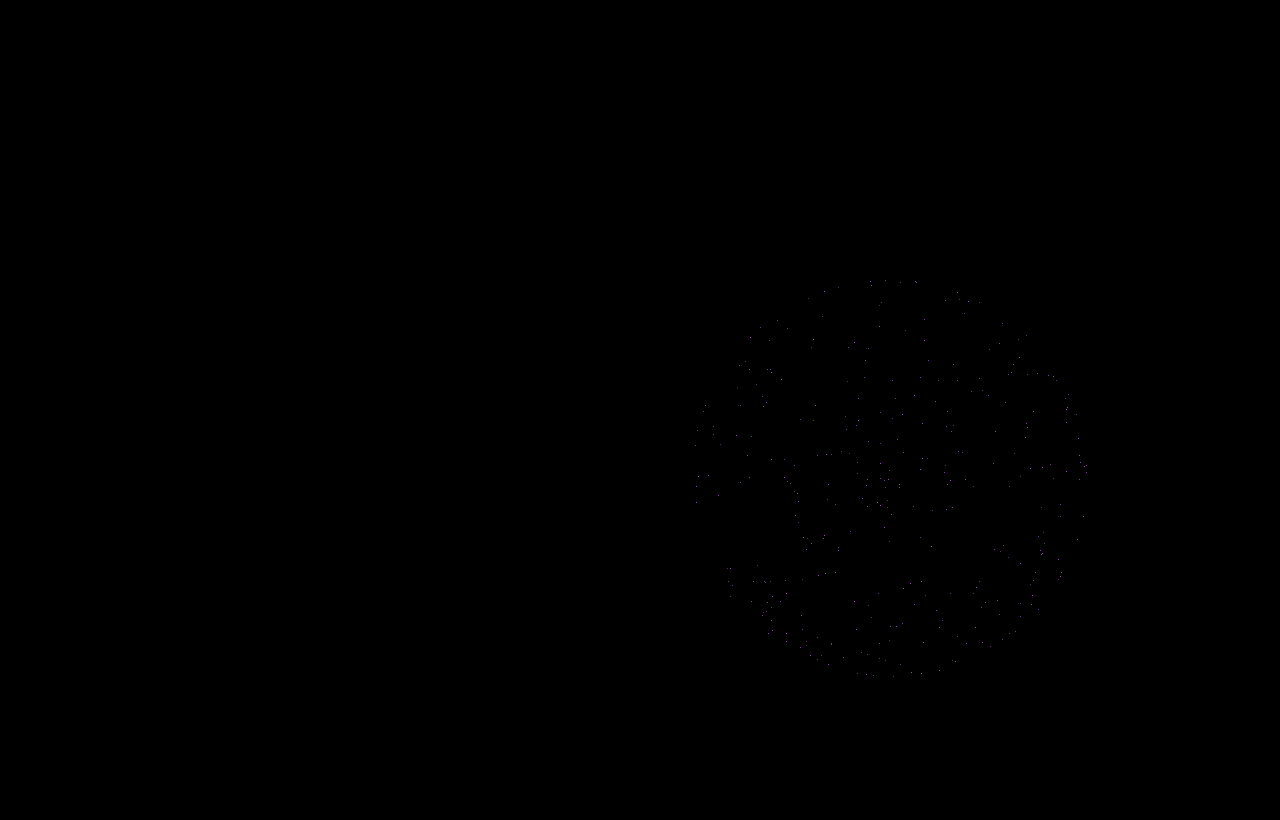
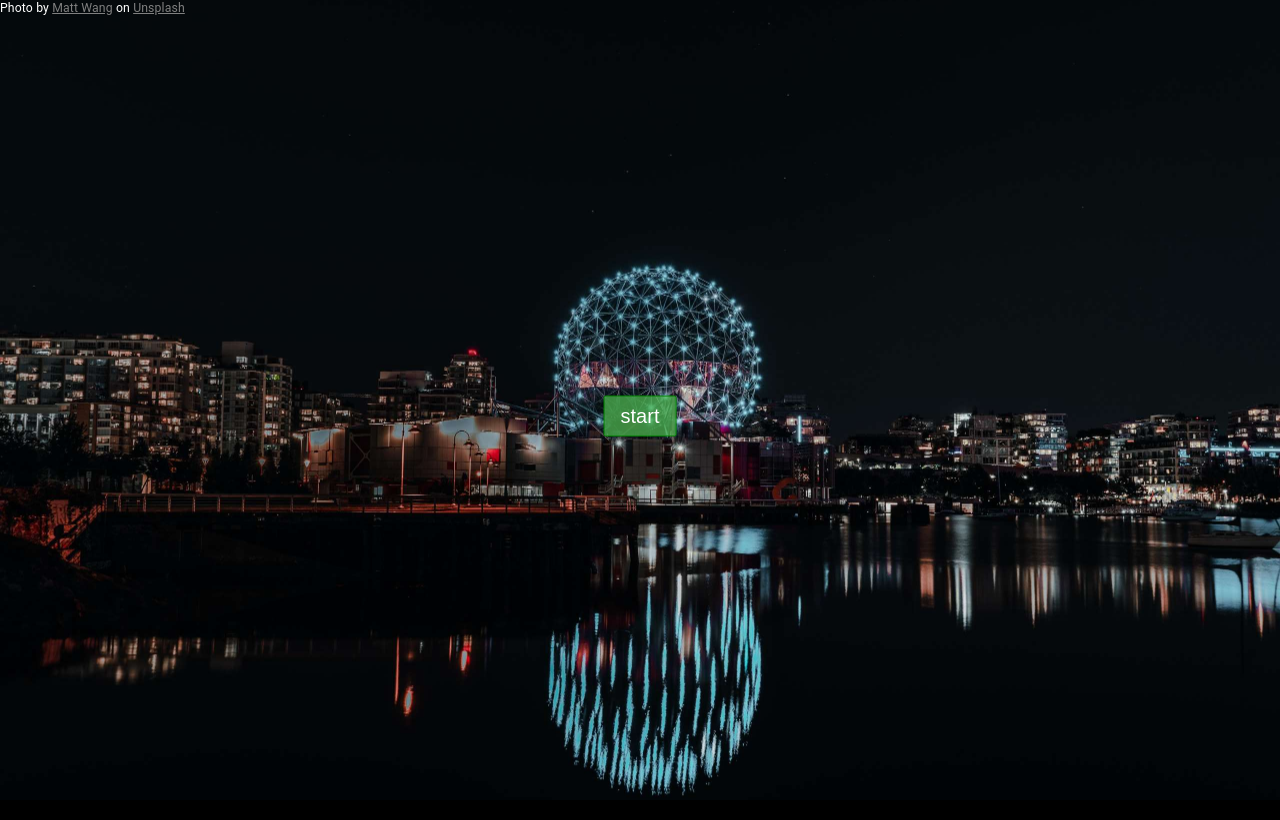
Before and after one commit to InTh3ory/CodeTh3ory, a plain HTML site: page tutorials/fireworks/demo.html in a window 1280 px wide. Drawn offline with Linux system fonts and the light colour scheme.

Commit message:
Live demo

```diff
--- a/tutorials/fireworks/demo.html
+++ b/tutorials/fireworks/demo.html
@@ -1,26 +1,125 @@
 <!DOCTYPE html>
 <html lang="en">
   <head>
+    <title>Fireworks Demo</title>
+    <meta http-equiv="Cache-Control" content="no-cache, no-store, must-revalidate" />
+    <meta http-equiv="Pragma" content="no-cache" />
+    <meta http-equiv="Expires" content="0" />
+
     <meta charset="UTF-8" />
-    <meta name="viewport" content="width=device-width, initial-scale=1.0" />
+    <meta name="viewport" content="width=device-width, initial-scale=1.0, user-scalable=no" />
     <meta property="og:url"                content="https://www.codeth3ory.com/demos/fireworks/" />
-    <meta property="og:type"               content="minDimension>
+    <meta property="og:type"               content="minDimension" />
     <meta property="og:title"              content="JavaScript Fireworks" />
     <meta property="og:description"        content="Simple fireworks demo using HTML5 Canvas?" />
-    <meta property="og:image"              content="sample.jpg" />
-    <title>Fireworks Demo</title>
+    <meta property="og:image"              content="matt-wang-unsplash.jpg" />
     <style>
-      body {
+      html, body {
         background-color: black;
-        overflow:hidden;
+        margin: 0;
+        padding: 0;
+        height: 100%;
+        width: 100%;
+        font-size: 0.875rem;
+        font-family: "Roboto", "Helvetica", "Arial", sans-serif;
+        font-weight: 400;
+        line-height: 1.43;
+        letter-spacing: 0.01071em;
       }
+      #background {
+        background-image: url('matt-wang-unsplash.jpg');
+        background-size: cover;
+        background-position: center;
+        background-repeat: no-repeat;
+        height: 100%;
+        width: 100%;
+        filter: blur(0px);
+        transition: filter ease 4.0s;
+      }
+      #background.blur {
+        filter: blur(8px);
+      }
+      canvas {
+        position: absolute;
+        left: 0;
+        top: 0;
+        filter: none;
+        pointer-events:none;
+      }
+      button {
+        position: absolute;
+        top: 50%;
+        left: 50%;
+        transform: translate(-50%, -50%);
+      }
+
+      .btn {
+        background-color: rgb(78, 180, 81, 0.75);
+        border: none;
+        border: 1px solid green;
+        color: #FFFFFF;
+        padding: 8px 16px;
+        text-align: center;
+        margin: 16px 0;
+        text-decoration: none;
+        font-size: 20px;
+        cursor: pointer;
+        border-radius: 2px;
+      }
+      .btn:active {
+        background-color: rgb(78, 180, 81, 1);
+      }
+
+      #controls {
+        position: absolute;
+        bottom: 10px;
+        left: 50%;
+        transform: translate(-50%, -50%);
+        display: flex;
+        flex-direction:row;
+        justify-content: center;
+        width: 100%;
+
+      }
+      #controls div {
+        margin: 10px;
+      }
+      .hide {
+        display: none !important;
+      }
+
+      #background span {
+        color: white;
+      }
+      #background a {
+        color: grey;
+      }
+
     </style>
   </head>
   <body>
+    <div id="background">
+      <span>Photo by <a target="_blank" href="https://unsplash.com/@iseeworld?utm_source=unsplash&amp;utm_medium=referral&amp;utm_content=creditCopyText">Matt Wang</a> on <a href="https://unsplash.com/s/photos/water-vancouver?utm_source=unsplash&amp;utm_medium=referral&amp;utm_content=creditCopyText" target="_blank">Unsplash</a></span>
+    </div>
+    <audio id="fireworks" loop>
+      <source src="felix_blume_fireworks_celebration_new_year.mp3" type="audio/mpeg">
+      Your browser does not support the audio element.
+    </audio>
+    <audio id="1812" loop>
+      <source src="1812.mp3" type="audio/mpeg">
+      Your browser does not support the audio element.
+    </audio>
     <canvas id="canvas"></canvas>
+    <div id ="controls" class='hide'>
+      <div id="minus" class='btn' tabIndex=0>&#8722;</div><div id="plus" class='btn' tabIndex=0>&#43;</div><div id="stop" class='btn' tabIndex=0>&#9632;</div><div id="perf" class='btn' tabIndex=0>🔥</div>
+    </div>
+    <button class='btn' id="play" tabIndex=0>start</button>
     <script>
-      let pixelSize = 1; // This could come from somewhere configurable
+      (function() {
+        let pixelSize = 1;
+        let run = true;
         let fireworks = [];
+        let fullAuto = false;
 
         class Spark {
           constructor(x, y, angle, maxRadius) {
@@ -29,7 +128,8 @@
             this.angle = angle;
             this.maxRadius = maxRadius;
             this.radius = 0;
-          this.opacityModifier = 0.5 + Math.random() * 0.5;
+            // this.opacityModifier = 0.5 + Math.random() * 0.5;
+            this.opacityModifier = 1;
           }
 
           update() {
@@ -138,14 +238,17 @@
           const ctx = canvas.getContext("2d");
           ctx.clearRect(0, 0, canvas.width, canvas.height);
 
-        if (Math.random() < 0.01) {
-          const x = canvas.width * 0.25 + Math.random() * canvas.width * 0.5; // Somewhere in the middle 25 - 75 percent of the screen
-          const altitude = canvas.height * 0.25 + Math.random() * canvas.height * 0.5;
+          if ((Math.random() < 0.01 && run) || fullAuto) {
+            const x = fullAuto ? canvas.width /2 : canvas.width * 0.1 + Math.random() * canvas.width * 0.8; // Somewhere in the middle 25 - 75 percent of the screen
+            const altitude = fullAuto ? canvas.height / 2 : canvas.height * 0.25 + Math.random() * canvas.height * 0.5;
 
-          const minDimension = Math.min(canvas.height, canvas.width);
-          const size = Math.max(minDimension * 0.1, Math.random() * minDimension * 0.5);
+            const minDimension = Math.max(canvas.height, canvas.width);
+            const size = Math.max(minDimension * 0.1, Math.random() * minDimension * 0.4);
 
             fireworks.push(new Firework(x, canvas.height, altitude, getColour(), size));
+            if (Math.random() < 0.35 && !fullAuto) {
+              fireworks.push(new Firework(x, canvas.height, altitude, getColour(), size * 0.7));
+            }
           }
 
           fireworks = fireworks.filter((f) => f.update());
@@ -154,7 +257,59 @@
           window.requestAnimationFrame(draw);
         };
 
+        const play = function() {
+          this.remove();
+          document.getElementById('background').classList.add('blur');
           window.requestAnimationFrame(draw);
+          document.getElementById('fireworks').play();
+          document.getElementById('fireworks').volume = 0.3;
+          document.getElementById('1812').play();
+          document.getElementById('controls').classList.remove('hide');
+        };
+
+        const plus = function() {
+          pixelSize++;
+        };
+        const minus = function() {
+          if (pixelSize > 1) pixelSize--;
+        };
+
+        const togglePlay = function() {
+          if (run) {
+            document.getElementById('fireworks').pause();
+            document.getElementById('1812').pause();
+            run = false;
+            this.innerHTML = '►';
+          } else {
+            document.getElementById('fireworks').play();
+            document.getElementById('1812').play();
+            run = true;
+            this.innerHTML = '&#9632;';
+          }
+        };
+        const togglePerf = function () {
+          fullAuto = !fullAuto;
+        };
+
+
+        document.getElementById('play').addEventListener('click', play);
+        document.getElementById('play').addEventListener('keypress', play);
+
+        document.getElementById('plus').addEventListener('click', plus);
+        document.getElementById('plus').addEventListener('keypress', plus);
+
+        document.getElementById('minus').addEventListener('click', minus);
+        document.getElementById('minus').addEventListener('keypress', minus);
+
+        document.getElementById('stop').addEventListener('click', togglePlay);
+        document.getElementById('stop').addEventListener('keypress', togglePlay);
+
+        document.getElementById('perf').addEventListener('click', togglePerf);
+        document.getElementById('perf').addEventListener('keypress', togglePerf);
+
+
+      })();
+
     </script>
   </body>
 </html>
```
Also changed, not shown: tutorials/fireworks/matt-wang-unsplash.jpg (added), 2 other files. Lines whose indentation alone changed are shown as unchanged.
